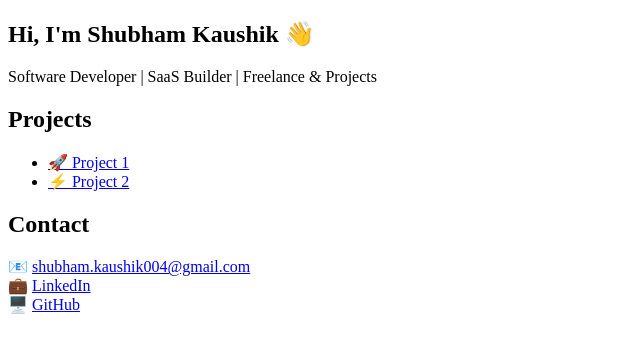
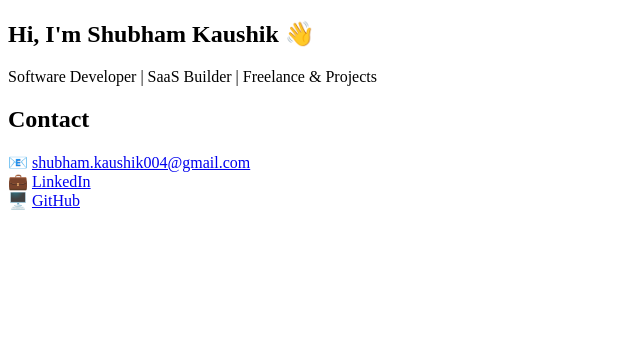
Before and after one commit to skyrabbit4/Shubham-Kaushik-Site, an Angular app: page / in a window 1280 px wide. Shown: the top 352 px of the page, without its empty margins (0-640 px from the left). Built offline with nearby package versions, Linux system fonts and the light colour scheme.

Commit message:
Remove projects section and update LinkedIn link in contact section

```diff
--- a/src/app/app.component.html
+++ b/src/app/app.component.html
@@ -4,19 +4,11 @@
     <p>Software Developer | SaaS Builder | Freelance & Projects</p>
   </section>
 
-  <section class="projects">
-    <h2>Projects</h2>
-    <ul>
-      <li><a href="https://github.com/skyrabbit4/project1" target="_blank">🚀 Project 1</a></li>
-      <li><a href="https://github.com/skyrabbit4/project2" target="_blank">⚡ Project 2</a></li>
-    </ul>
-  </section>
-
   <section class="contact">
     <h2>Contact</h2>
     <p>
       📧 <a href="mailto:shubham.kaushik004&#64;gmail.com">shubham.kaushik004&#64;gmail.com</a><br />
-      💼 <a href="https://linkedin.com/in/shubhamkaushik" target="_blank">LinkedIn</a><br />
+      💼 <a href="https://www.linkedin.com/in/shubham-kaushik-0040a599/" target="_blank">LinkedIn</a><br />
       🖥️ <a href="https://github.com/skyrabbit4" target="_blank">GitHub</a>
     </p>
   </section>
```
